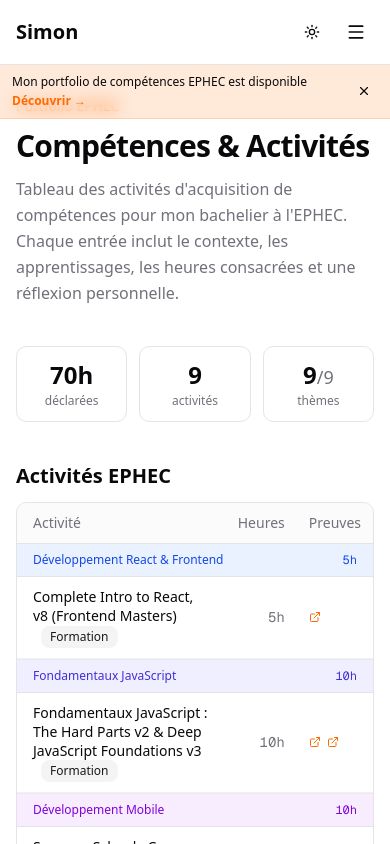
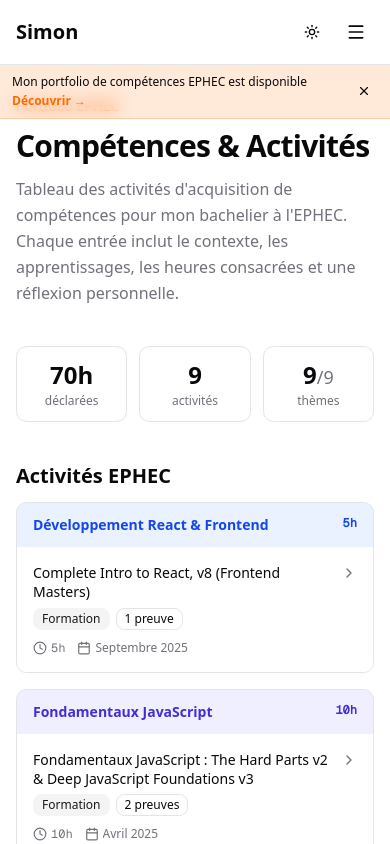
Before and after one commit to Simon-Fontaine/portfolio, a Next.js app: page /competences in a window 390 px wide. Shown: the top 844 px of the page. Built offline with nearby package versions, Linux system fonts and the light colour scheme.

Commit message:
fix: activities table mobile rework

```diff
--- a/src/components/competences/ActivitiesTable.tsx
+++ b/src/components/competences/ActivitiesTable.tsx
@@ -1,6 +1,12 @@
 "use client";
 
-import { ExternalLink, FileText } from "lucide-react";
+import {
+  Calendar,
+  ChevronRight,
+  Clock,
+  ExternalLink,
+  FileText,
+} from "lucide-react";
 import { useTheme } from "next-themes";
 import { Fragment, useEffect, useState } from "react";
 import { Badge } from "@/components/ui/badge";
@@ -71,6 +77,10 @@ function ProofCell({ activity }: { activity: Activity }) {
   );
 }
 
+function proofCount(activity: Activity): number {
+  return activity.proofs.filter((p) => p.url || p.darkUrl).length;
+}
+
 interface ActivitiesTableProps {
   themes: Theme[];
   activities: Activity[];
@@ -85,7 +95,118 @@ export function ActivitiesTable({
   const totalHours = activities.reduce((s, a) => s + a.hours, 0);
 
   return (
-    <div className="rounded-lg border overflow-hidden">
+    <div>
+      <div className="space-y-4 sm:hidden">
+        {themes.map((theme) => {
+          const themeActivities = activities.filter(
+            (a) => a.themeId === theme.id,
+          );
+          if (themeActivities.length === 0) return null;
+
+          const themeTotal = themeActivities.reduce((s, a) => s + a.hours, 0);
+          const capped = Math.min(themeTotal, 10);
+
+          return (
+            <section
+              key={theme.id}
+              className="overflow-hidden rounded-lg border bg-card"
+              aria-labelledby={`theme-${theme.id}`}
+            >
+              <div
+                className={cn(
+                  "flex items-start justify-between gap-3 px-4 py-3",
+                  theme.colorClasses.bg,
+                  theme.colorClasses.text,
+                )}
+              >
+                <h3 id={`theme-${theme.id}`} className="text-sm font-semibold">
+                  {theme.title}
+                </h3>
+                <div className="shrink-0 text-right text-xs font-mono tabular-nums">
+                  <span className="font-semibold">{themeTotal}h</span>
+                  {themeTotal > 10 && (
+                    <span className="block opacity-70">
+                      {capped}h comptabilisées
+                    </span>
+                  )}
+                </div>
+              </div>
+
+              <div className="divide-y">
+                {themeActivities.map((activity) => {
+                  const visibleProofCount = proofCount(activity);
+
+                  return (
+                    <button
+                      key={activity.id}
+                      type="button"
+                      onClick={() => onActivityClick(activity)}
+                      className="group flex w-full items-start gap-3 bg-background px-4 py-4 text-left transition-all duration-200 hover:bg-muted/50 active:bg-muted focus-visible:outline-none focus-visible:ring-2 focus-visible:ring-inset focus-visible:ring-ring"
+                      aria-label={`Voir les détails de l'activité : ${activity.title}`}
+                    >
+                      <div className="min-w-0 flex-1 space-y-2.5">
+                        <div className="space-y-1.5">
+                          <p className="text-sm font-medium leading-snug text-foreground transition-colors group-hover:text-primary">
+                            {activity.title}
+                          </p>
+                          <div className="flex flex-wrap items-center gap-1.5">
+                            <Badge variant="secondary" className="text-xs">
+                              {ACTIVITY_TYPE_LABELS[activity.type]}
+                            </Badge>
+                            {visibleProofCount > 0 && (
+                              <Badge variant="outline" className="text-xs">
+                                {visibleProofCount} preuve
+                                {visibleProofCount > 1 ? "s" : ""}
+                              </Badge>
+                            )}
+                          </div>
+                        </div>
+
+                        <div className="flex flex-wrap items-center gap-x-3 gap-y-1 text-xs text-muted-foreground">
+                          <span className="flex items-center gap-1">
+                            <Clock className="size-3.5" aria-hidden="true" />
+                            <span className="font-mono tabular-nums">
+                              {activity.hours}h
+                            </span>
+                          </span>
+                          <span className="flex min-w-0 items-center gap-1">
+                            <Calendar
+                              className="size-3.5 shrink-0"
+                              aria-hidden="true"
+                            />
+                            <span className="truncate">
+                              {formatDate(activity.date)}
+                            </span>
+                          </span>
+                        </div>
+                      </div>
+
+                      <ChevronRight
+                        className="mt-0.5 size-4 shrink-0 text-muted-foreground transition-all duration-200 group-hover:translate-x-0.5 group-hover:text-primary"
+                        aria-hidden="true"
+                      />
+                    </button>
+                  );
+                })}
+              </div>
+            </section>
+          );
+        })}
+
+        <div className="flex items-center justify-between rounded-lg border bg-muted/40 px-4 py-3 text-sm">
+          <div>
+            <p className="font-semibold">Total déclaré</p>
+            <p className="text-xs text-muted-foreground">
+              max 10h/thème (règle EPHEC)
+            </p>
+          </div>
+          <span className="font-mono font-semibold tabular-nums">
+            {totalHours}h
+          </span>
+        </div>
+      </div>
+
+      <div className="hidden overflow-hidden rounded-lg border sm:block">
         <div className="overflow-x-auto">
           <table className="w-full text-sm">
             <thead>
@@ -104,6 +225,9 @@ export function ActivitiesTable({
                 </th>
                 <th className="text-left font-medium text-muted-foreground px-3 py-2.5 w-16">
                   Preuves
+                </th>
+                <th className="w-10 px-3 py-2.5">
+                  <span className="sr-only">Ouvrir</span>
                 </th>
               </tr>
             </thead>
@@ -124,7 +248,7 @@ export function ActivitiesTable({
                   <Fragment key={theme.id}>
                     <tr className={cn("border-b", theme.colorClasses.bg)}>
                       <td
-                      colSpan={5}
+                        colSpan={6}
                         className={cn(
                           "px-4 py-2 font-medium text-xs",
                           theme.colorClasses.text,
@@ -149,38 +273,41 @@ export function ActivitiesTable({
                         key={activity.id}
                         onClick={() => onActivityClick(activity)}
                         className={cn(
-                        "border-b cursor-pointer transition-colors hover:bg-muted/50 focus-visible:outline-none focus-visible:ring-2 focus-visible:ring-inset focus-visible:ring-ring",
+                          "group border-b cursor-pointer transition-all duration-200 hover:bg-muted/60 focus-visible:outline-none focus-visible:ring-2 focus-visible:ring-inset focus-visible:ring-ring",
                           i === themeActivities.length - 1 &&
                             "border-b-2 border-b-border/50",
                         )}
                         tabIndex={0}
-                      onKeyDown={(e) =>
-                        e.key === "Enter" && onActivityClick(activity)
+                        onKeyDown={(e) => {
+                          if (e.key === "Enter" || e.key === " ") {
+                            e.preventDefault();
+                            onActivityClick(activity);
                           }
-                      aria-label={`Voir les détails : ${activity.title}`}
+                        }}
+                        aria-label={`Voir les détails de l'activité : ${activity.title}`}
                       >
-                      <td className="px-4 py-2.5 font-medium leading-snug">
+                        <td className="px-4 py-3 font-medium leading-snug transition-colors group-hover:text-primary">
                           {activity.title}
-                        <Badge
-                          variant="secondary"
-                          className="ml-2 text-xs sm:hidden"
-                        >
-                          {ACTIVITY_TYPE_LABELS[activity.type]}
-                        </Badge>
                         </td>
-                      <td className="px-3 py-2.5 hidden sm:table-cell">
+                        <td className="px-3 py-3">
                           <Badge variant="secondary" className="text-xs">
                             {ACTIVITY_TYPE_LABELS[activity.type]}
                           </Badge>
                         </td>
-                      <td className="px-3 py-2.5 text-right tabular-nums font-mono text-muted-foreground">
+                        <td className="px-3 py-3 text-right tabular-nums font-mono text-muted-foreground">
                           {activity.hours}h
                         </td>
-                      <td className="px-3 py-2.5 text-muted-foreground hidden md:table-cell text-xs">
+                        <td className="px-3 py-3 text-muted-foreground hidden md:table-cell text-xs">
                           {formatDate(activity.date)}
                         </td>
-                      <td className="px-3 py-2.5">
+                        <td className="px-3 py-3">
                           <ProofCell activity={activity} />
+                        </td>
+                        <td className="px-3 py-3 text-right">
+                          <ChevronRight
+                            className="ml-auto size-4 text-muted-foreground transition-all duration-200 group-hover:translate-x-0.5 group-hover:text-primary"
+                            aria-hidden="true"
+                          />
                         </td>
                       </tr>
                     ))}
@@ -192,11 +319,8 @@ export function ActivitiesTable({
               <tr className="bg-muted/40 border-t-2">
                 <td
                   colSpan={2}
-                className="px-4 py-2.5 font-semibold text-xs text-muted-foreground hidden sm:table-cell"
+                  className="px-4 py-2.5 font-semibold text-xs text-muted-foreground"
                 >
-                Total déclaré
-              </td>
-              <td className="px-4 py-2.5 font-semibold text-xs text-muted-foreground sm:hidden">
                   Total déclaré
                 </td>
                 <td className="px-3 py-2.5 text-right font-semibold tabular-nums font-mono">
@@ -204,6 +328,12 @@ export function ActivitiesTable({
                 </td>
                 <td
                   colSpan={2}
+                  className="px-3 py-2.5 text-xs text-muted-foreground md:hidden"
+                >
+                  max 10h/thème
+                </td>
+                <td
+                  colSpan={3}
                   className="px-3 py-2.5 text-xs text-muted-foreground hidden md:table-cell"
                 >
                   max 10h/thème (règle EPHEC)
@@ -213,5 +343,6 @@ export function ActivitiesTable({
           </table>
         </div>
       </div>
+    </div>
   );
 }
```
Also changed, not shown: src/components/competences/ActivityModal.tsx (+15 -15 lines). Lines whose indentation alone changed are shown as unchanged.
